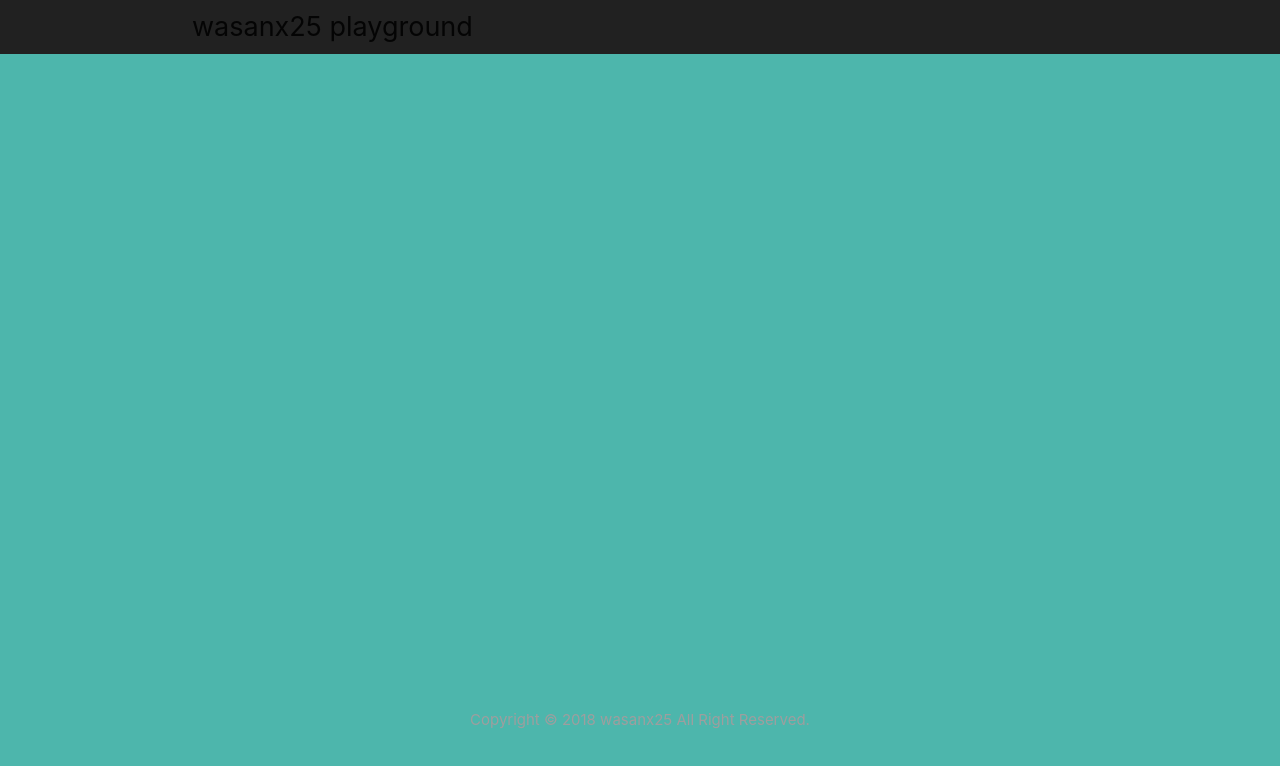
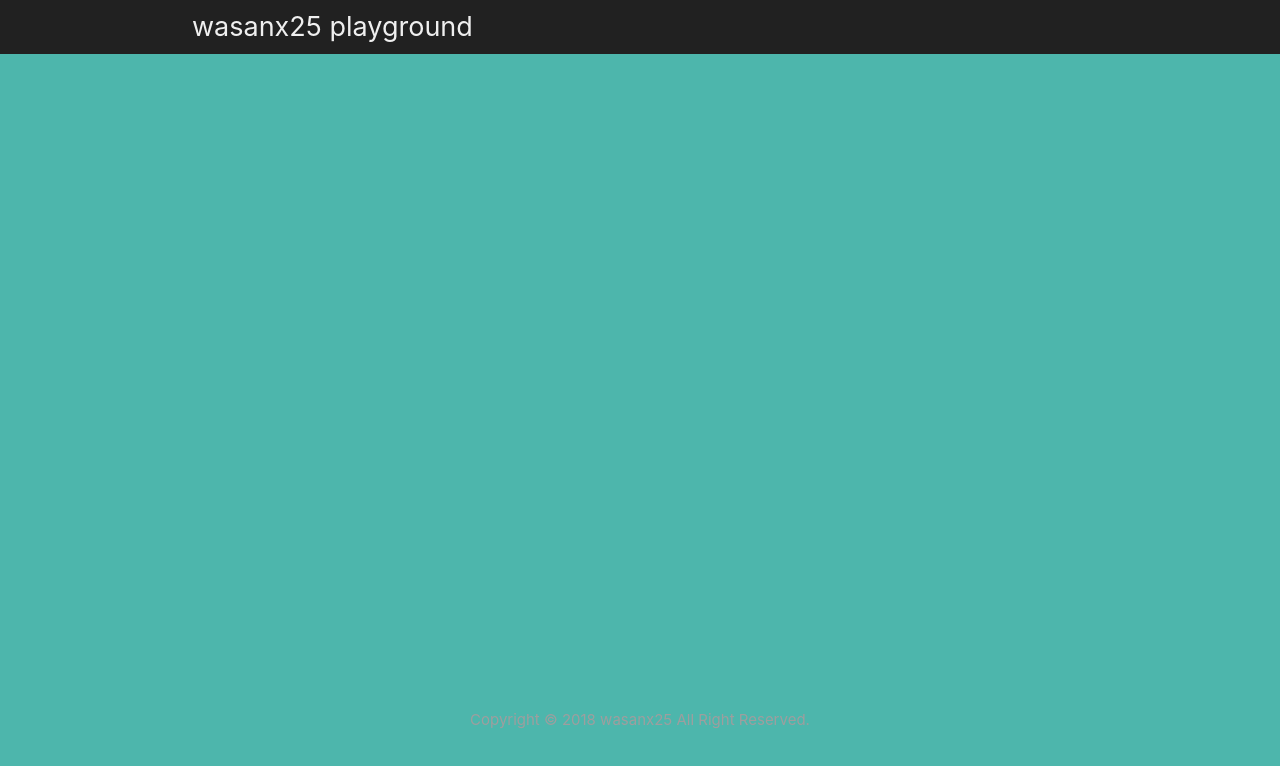
Before and after one commit to wasanx25/playground, a Nuxt app: page / in a window 1280 px wide. Shown: the top 766 px of the page. Built offline with nearby package versions, Linux system fonts and the light colour scheme.

Commit message:
Change h1 color

```diff
--- a/layouts/default.vue
+++ b/layouts/default.vue
@@ -30,6 +30,7 @@ body {
 #header h1 {
   margin: 0;
   font-size: 1.8rem;
+  color: #efefef;
 }
 
 #main {
```
